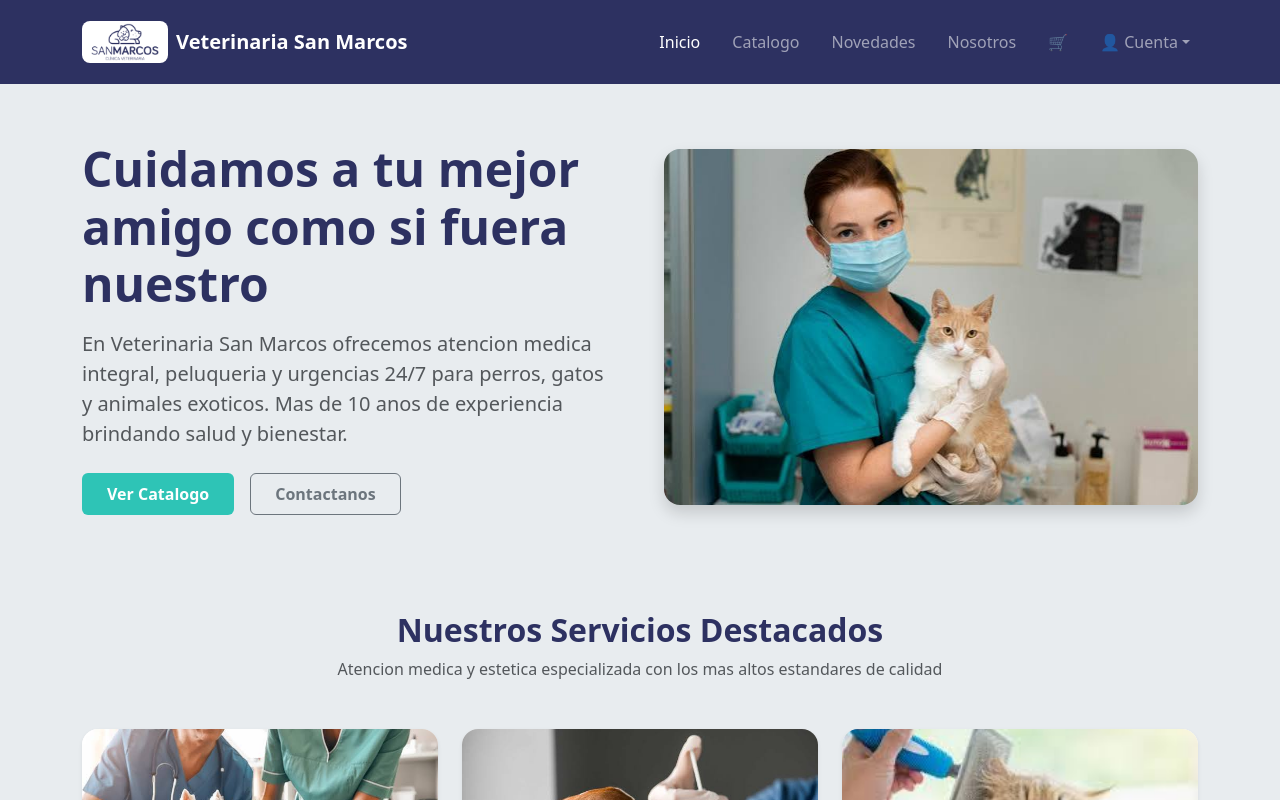
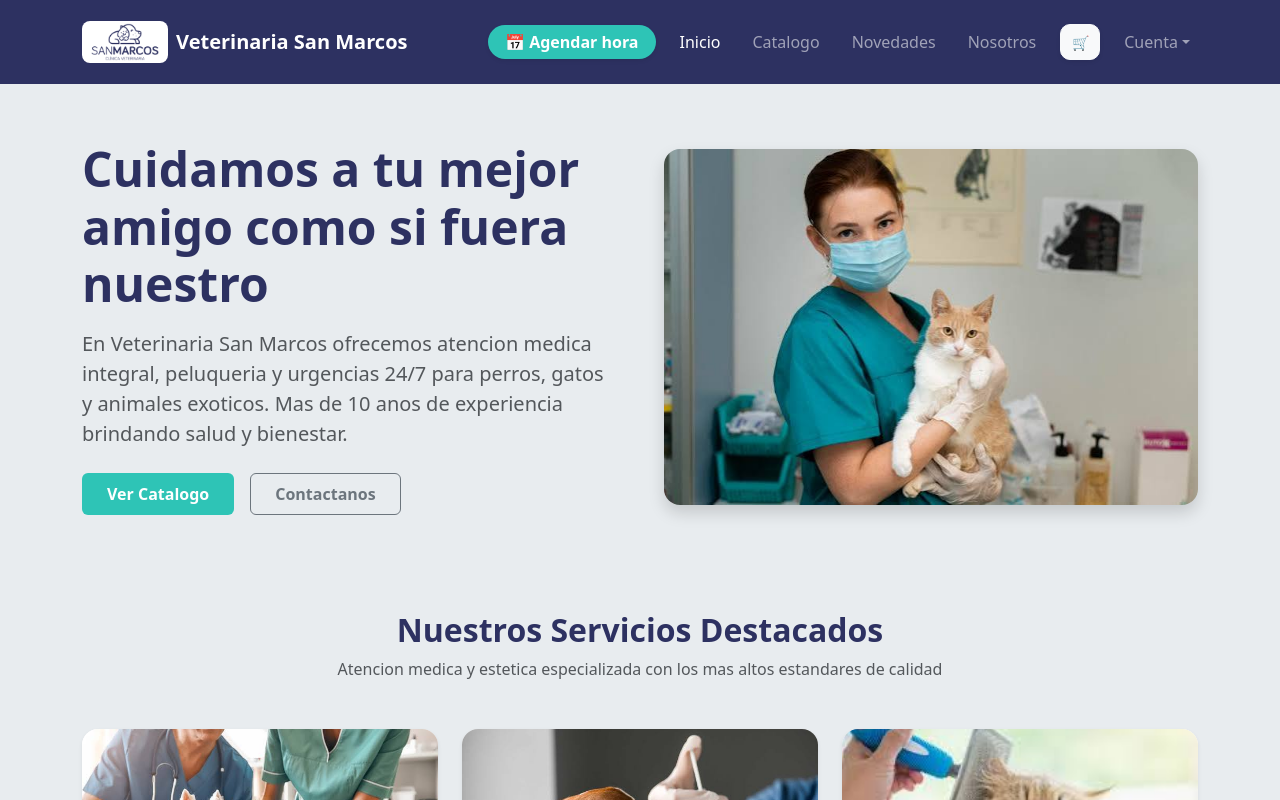
Before and after one commit to IgorEeyore/VeterinariaFrontend, a React (Vite) app: page / in a window 1280 px wide. Shown: the top 800 px of the page. Built offline with nearby package versions, Linux system fonts and the light colour scheme.

Commit message:
destacar boton de agendar hora y visibilidad de boton de carrito en Navbar

```diff
--- a/src/componentes/organismos/Navbar.tsx
+++ b/src/componentes/organismos/Navbar.tsx
@@ -30,6 +30,14 @@ function Navbar() {
         </BootstrapNavbar.Brand>
 
         <Nav className="ms-lg-auto flex-row flex-wrap align-items-center gap-2 gap-lg-3">
+          <Link
+            to="/agendar"
+            className="btn text-white fw-bold px-3 py-1 shadow-sm rounded-pill d-inline-flex align-items-center gap-1"
+            style={{ backgroundColor: "#2ec4b6" }}
+          >
+            📅 Agendar hora
+          </Link>
+
           <Nav.Link as={NavLink} to="/" end>
             Inicio
           </Nav.Link>
@@ -46,17 +54,22 @@ function Navbar() {
             Nosotros
           </Nav.Link>
 
-          <Nav.Link
-            as={NavLink}
+          <Link
             to="/carrito"
+            className="btn btn-light btn-sm d-inline-flex align-items-center justify-content-center shadow-sm"
+            style={{
+              width: "40px",
+              height: "36px",
+              borderRadius: "10px"
+            }}
             title="Ver carrito"
             aria-label="Ver carrito"
           >
             🛒
-          </Nav.Link>
+          </Link>
 
           <NavDropdown
-            title="👤 Cuenta"
+            title="Cuenta"
             id="menu-cuenta"
             align="end"
             menuVariant="light"
```
